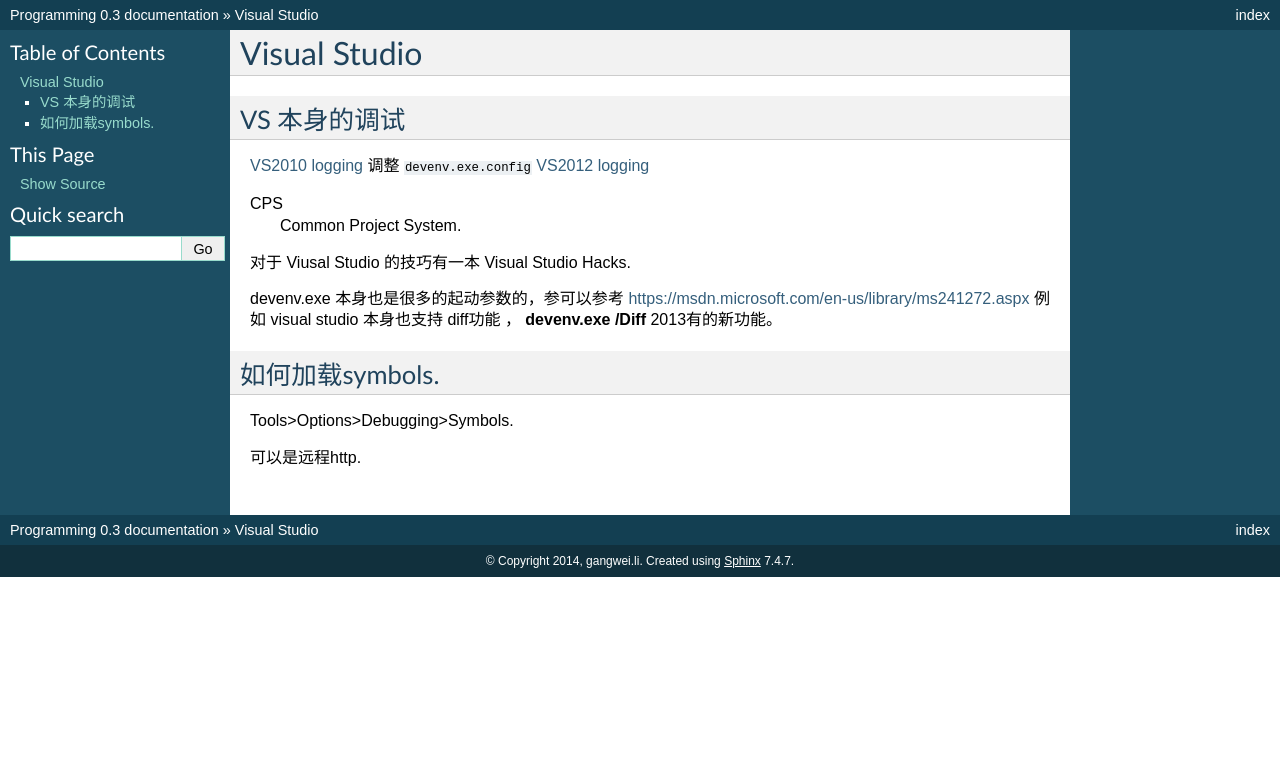
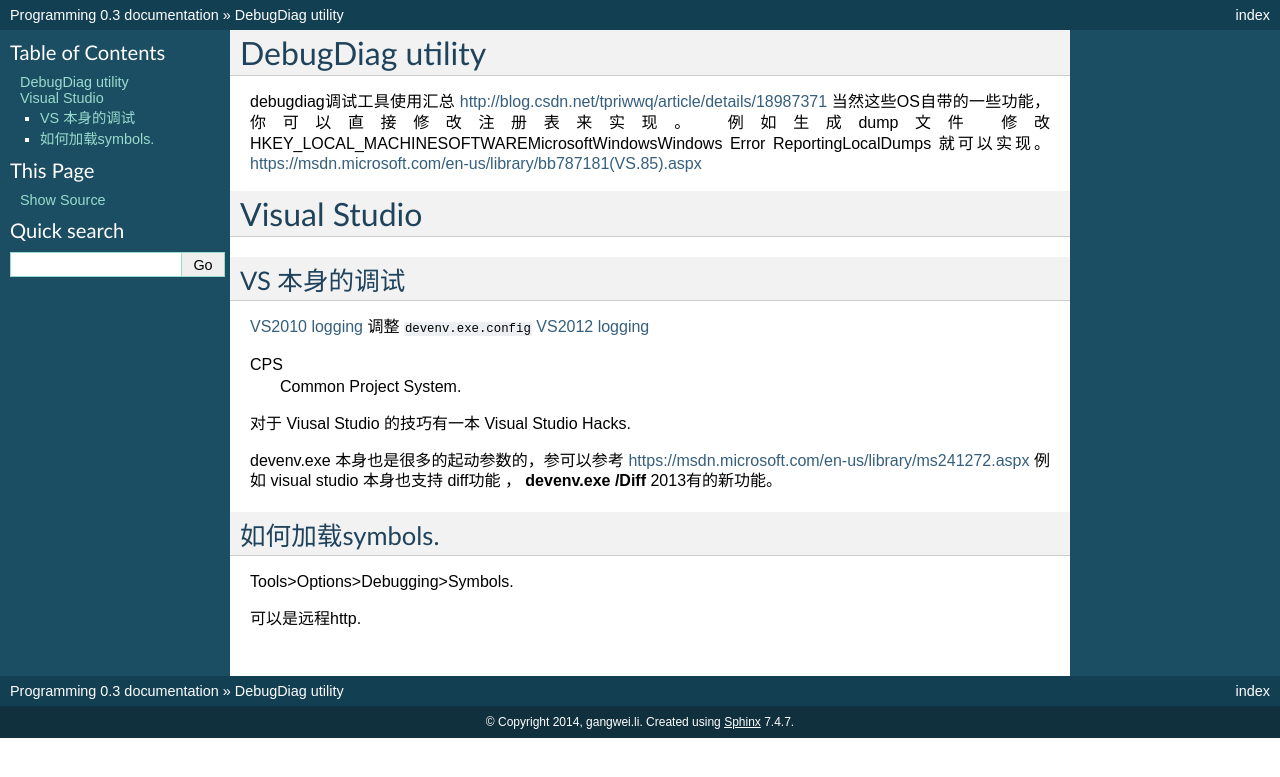
Before and after one commit to gwli/Programming, a Sphinx documentation site: the page built from source/content/Stage_2/DebugOnWindows.rst, in a window 1280 px wide. Shown: the top 777 px of the page. Built offline with Sphinx 7.4.7, drawn with Linux system fonts in a browser that asks for light colours.

Commit message:
debugOnWindows

```diff
--- a/source/content/Stage_2/tools.rst
+++ b/source/content/Stage_2/DebugOnWindows.rst
@@ -1,3 +1,11 @@
+DebugDiag utility
+=================
+
+debugdiag调试工具使用汇总  http://blog.csdn.net/tpriwwq/article/details/18987371
+当然这些OS自带的一些功能，你可以直接修改注册表来实现。
+例如生成dump文件 修改HKEY_LOCAL_MACHINE\SOFTWARE\Microsoft\Windows\Windows Error Reporting\LocalDumps 就可以实现。
+https://msdn.microsoft.com/en-us/library/bb787181(VS.85).aspx
+
 Visual Studio
 =============
 
--- a/source/content/Stage_2/HowToGDB.rst
+++ b/source/content/Stage_2/HowToGDB.rst
@@ -300,7 +300,8 @@
 
 例如遇到了中途遇到crash,但是此时没有debug 信息怎么办，这里可以要求重新加载一下 lib,重新进行一次解析就可以。 这时候就需要用到
 
-:command:`symbol-reloading  symbol-reload`
+:command:`symbol-reloading  symbol-reload`   当然自动加载的时候，也要注意库的名字，名字不一样的时候，也是找不到的。
+这样时候ln 就可以来帮忙了。当然也可以直接改名换路径。当然如加载的lib不对时，会报linkzip error.
 
 GNU GDB
 -------
```
Also changed, not shown: source/content/Stage_2/experiments/DebugOptimization/DebugOptimizedCode.rst (added, +10 -0 lines), source/content/Stage_2/HowToDebug.rst (line endings or trailing spaces), 4 other files.
